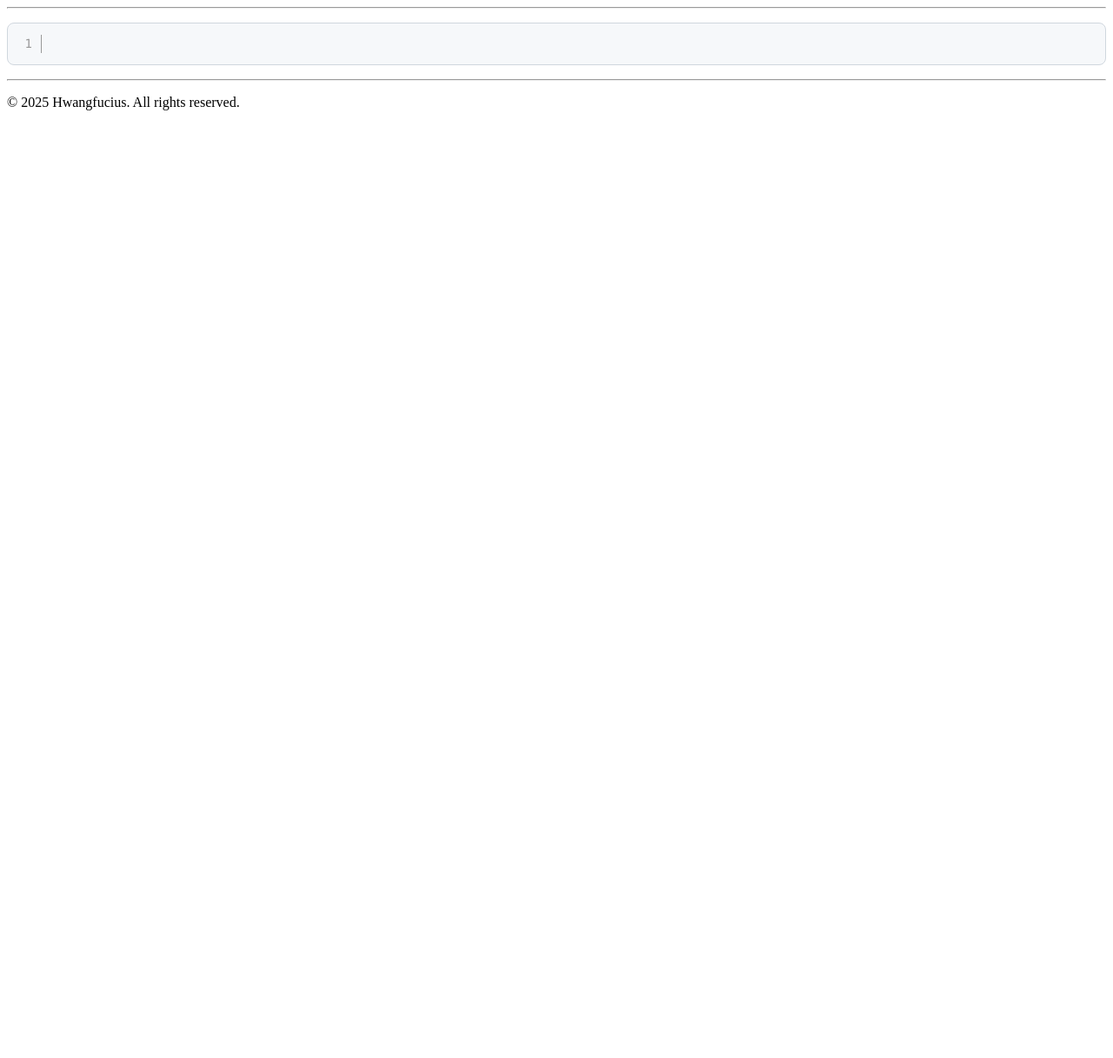
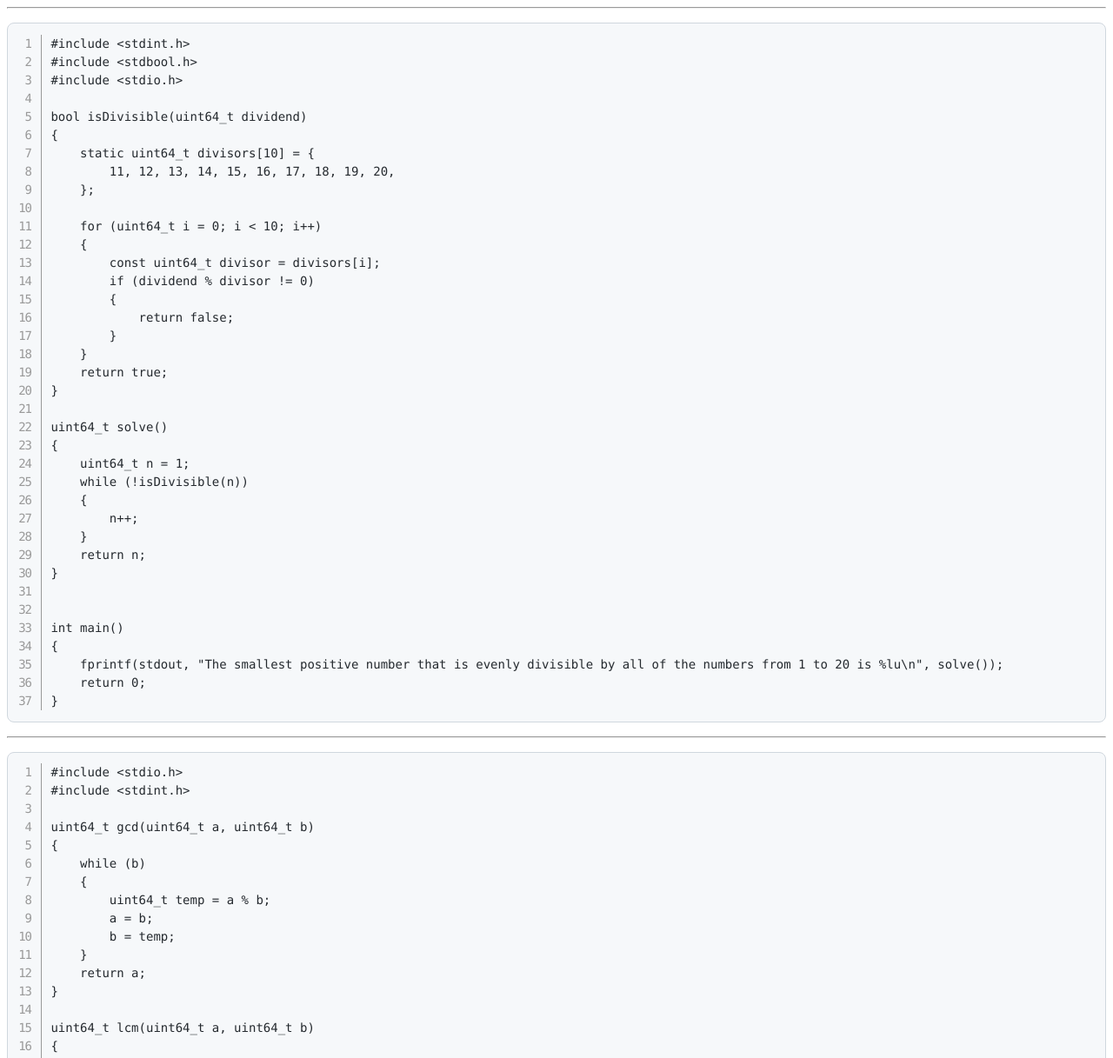
Before and after one commit to hwang-fu/project-euler, a website: page docs/5.html in a window 1280 px wide. Shown: the top 1217 px of the page at 87% size. Before the commit the page ends 800 px from the top, so only its background shows below. Drawn offline with nearby package versions, Linux system fonts and the light colour scheme.

Commit message:
docs(5): update

```diff
--- a/docs/5.html
+++ b/docs/5.html
@@ -121,7 +121,85 @@
 
 
 <!-- * * * * * * * * * * * * * * -->
-<pre><code class="language-c line-numbers">
+<pre><code class="language-c line-numbers">#include &lt;stdint.h&gt;
+#include &lt;stdbool.h&gt;
+#include &lt;stdio.h&gt;
+
+bool isDivisible(uint64_t dividend)
+{
+    static uint64_t divisors[10] = {
+        11, 12, 13, 14, 15, 16, 17, 18, 19, 20,
+    };
+
+    for (uint64_t i = 0; i &lt; 10; i++)
+    {
+        const uint64_t divisor = divisors[i];
+        if (dividend % divisor != 0)
+        {
+            return false;
+        }
+    }
+    return true;
+}
+
+uint64_t solve()
+{
+    uint64_t n = 1;
+    while (!isDivisible(n))
+    {
+        n++;
+    }
+    return n;
+}
+
+
+int main()
+{
+    fprintf(stdout, "The smallest positive number that is evenly divisible by all of the numbers from 1 to 20 is %lu\n", solve());
+    return 0;
+}
+</code></pre>
+<!-- * * * * * * * * * * * * * * -->
+
+
+<hr/>
+
+
+<!-- * * * * * * * * * * * * * * -->
+<pre><code class="language-c line-numbers">#include &lt;stdio.h&gt;
+#include &lt;stdint.h&gt;
+
+uint64_t gcd(uint64_t a, uint64_t b)
+{
+    while (b)
+    {
+        uint64_t temp = a % b;
+        a = b;
+        b = temp;
+    }
+    return a;
+}
+
+uint64_t lcm(uint64_t a, uint64_t b)
+{
+    return a / gcd(a, b) * b;
+}
+
+uint64_t solve()
+{
+    uint64_t n = 1;
+    for (uint64_t x = 2; x &lt;= 20; x++)
+    {
+        n = lcm(n, x);
+    }
+    return n;
+}
+
+int main()
+{
+    fprintf(stdout, "The smallest positive number that is evenly divisible by all of the numbers from 1 to 20 is %lu\n", solve());
+    return 0;
+}
 </code></pre>
 <!-- * * * * * * * * * * * * * * -->
 
```
Also changed, not shown: index.html (+1 -0 lines).
